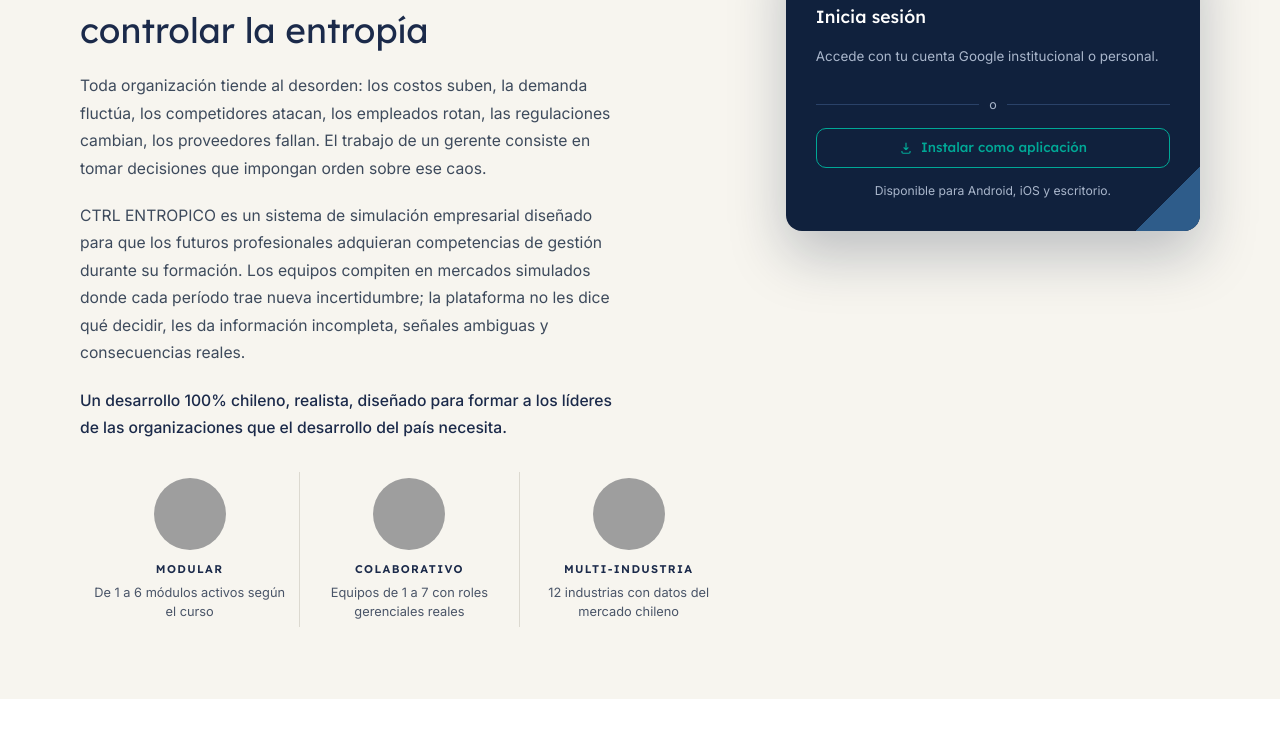
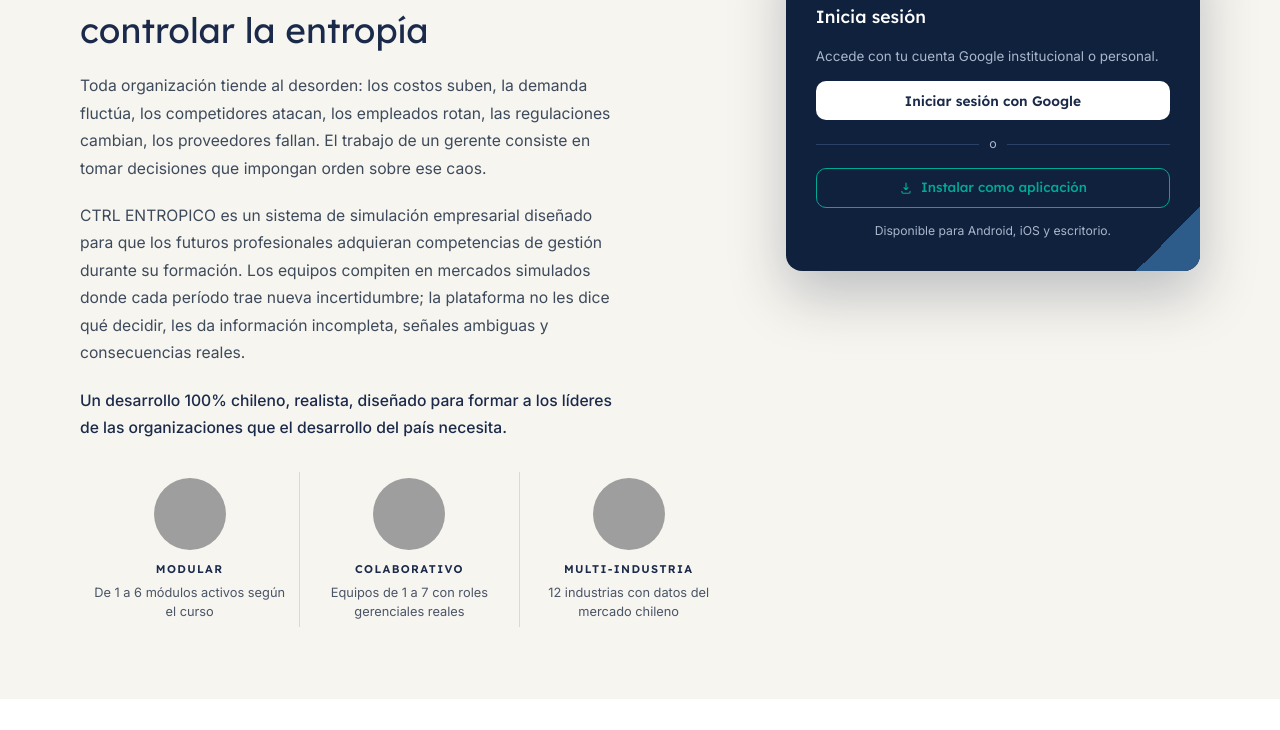
Before and after one commit to luisleytonjohns/ctrl-entropico, a plain HTML site: page index.html in a window 1280 px wide. Shown: the part 1025-1755 px from the top of the page. Drawn offline with Linux system fonts and the light colour scheme; grey boxes are pictures that could not be loaded.

Commit message:
Add files via upload

```diff
--- a/index.html
+++ b/index.html
@@ -714,13 +714,8 @@ Auth.init({
   onLogout: function() {}
 });
 
-// Esperar a que GSI cargue y renderizar el botón de Google
-var _gsiWait = setInterval(function(){
-  if(typeof google !== 'undefined' && google.accounts){
-    clearInterval(_gsiWait);
-    Auth.mostrarBotonLogin('btn-google');
-  }
-}, 200);
+// Renderizar botón de Google (auth.js espera a que GSI cargue)
+Auth.mostrarBotonLogin('btn-google');
 </script>
 
 </body>
```
